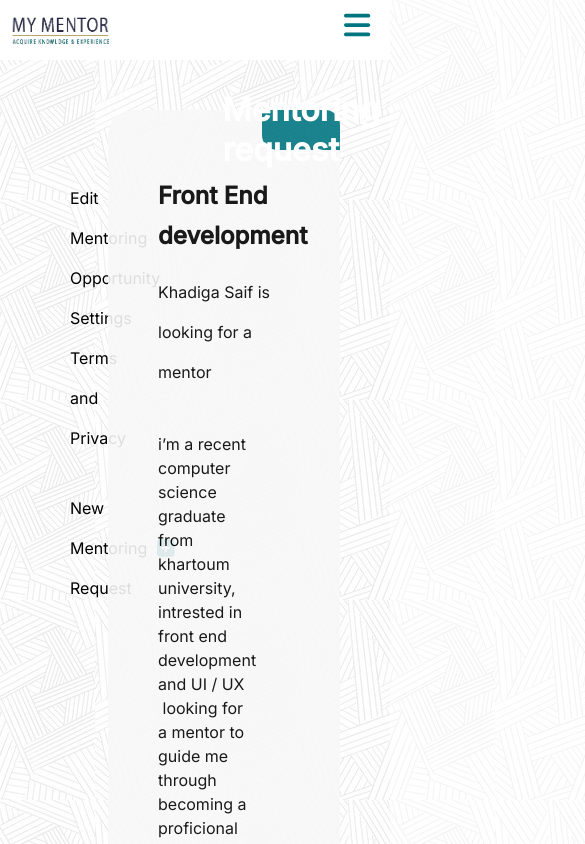
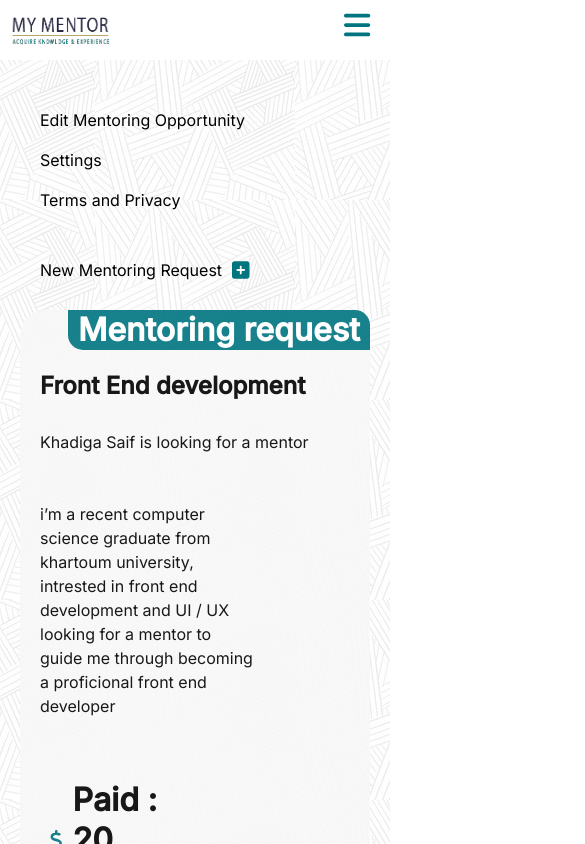
Before and after one commit to Tech-works-group/mymentor, a Next.js app: page /request in a window 390 px wide. Shown: the top 844 px of the page, 585 px wide, since content can reach past the window. Built offline with nearby package versions, Linux system fonts and the light colour scheme.

Commit message:
opportunity mobile

```diff
--- a/styles/Home.module.css
+++ b/styles/Home.module.css
@@ -405,5 +405,8 @@
     width: 100%;
   }
 
+  .about_main_section {
+    flex-direction: column !important;
+  }
 
 }
--- a/styles/Request.module.css
+++ b/styles/Request.module.css
@@ -124,3 +124,15 @@
 .applicant_info {
   margin-left: 25px;
 }
+
+@media (max-width: 400px) {
+
+  .about_main_section div,
+  .about_box {
+    flex-direction: column !important;
+  }
+
+  .about_section {
+    width: 100%;
+  }
+}
--- a/styles/globals.css
+++ b/styles/globals.css
@@ -493,8 +493,29 @@ a:hover {
 }
 
 @media (max-width: 400px) {
-  .container {
-    padding: 50px;
+
+  .container,
+  .columns_container .wide .content {
+    padding: 20px;
+  }
+
+  .columns_container {
+    flex-direction: column !important;
+  }
+
+  .columns_container .wide .content {
+    padding-top: 40px;
+  }
+
+  .columns_container .small,
+  .columns_container .wide {
+    width: 100%;
+  }
+
+  .tag {
+    width: fit-content;
+    right: 20px;
+    padding: 10px;
   }
 
   .mobile_nav {
@@ -600,4 +621,34 @@ a:hover {
     width: 100%;
   }
 
+  .comments {
+    padding: 10px;
+    margin: 10px;
+  }
+
+  .comment {
+    display: flex;
+    flex-direction: column;
+    padding: 0;
+    width: 100%;
+    margin: 10px 0;
+  }
+
+  .comments_section {
+    margin: 0;
+    padding: 10px;
+  }
+
+  .comment_input {
+    padding: 10;
+    margin: 10px;
+  }
+
+  .right .button {
+    margin-top: 0 !important;
+  }
+
+  .right {
+    padding: 10px;
+  }
 }
```
